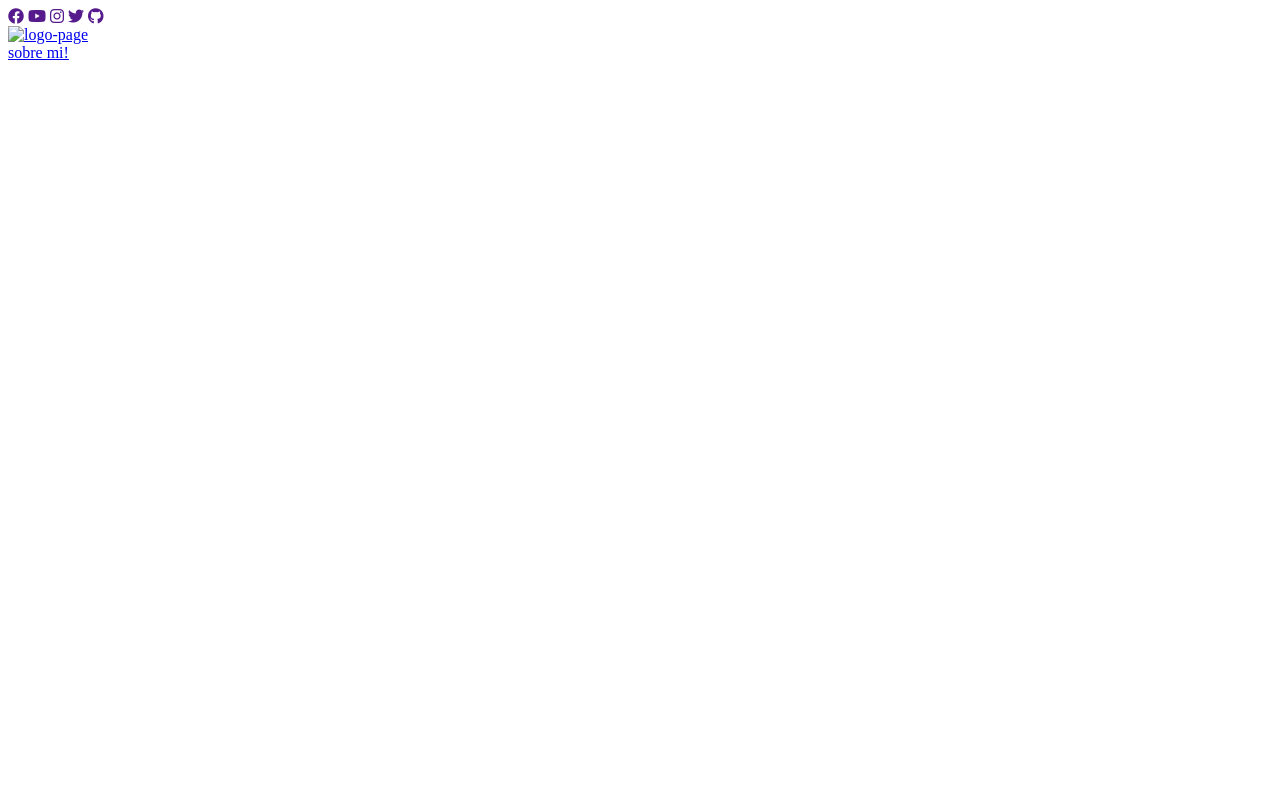
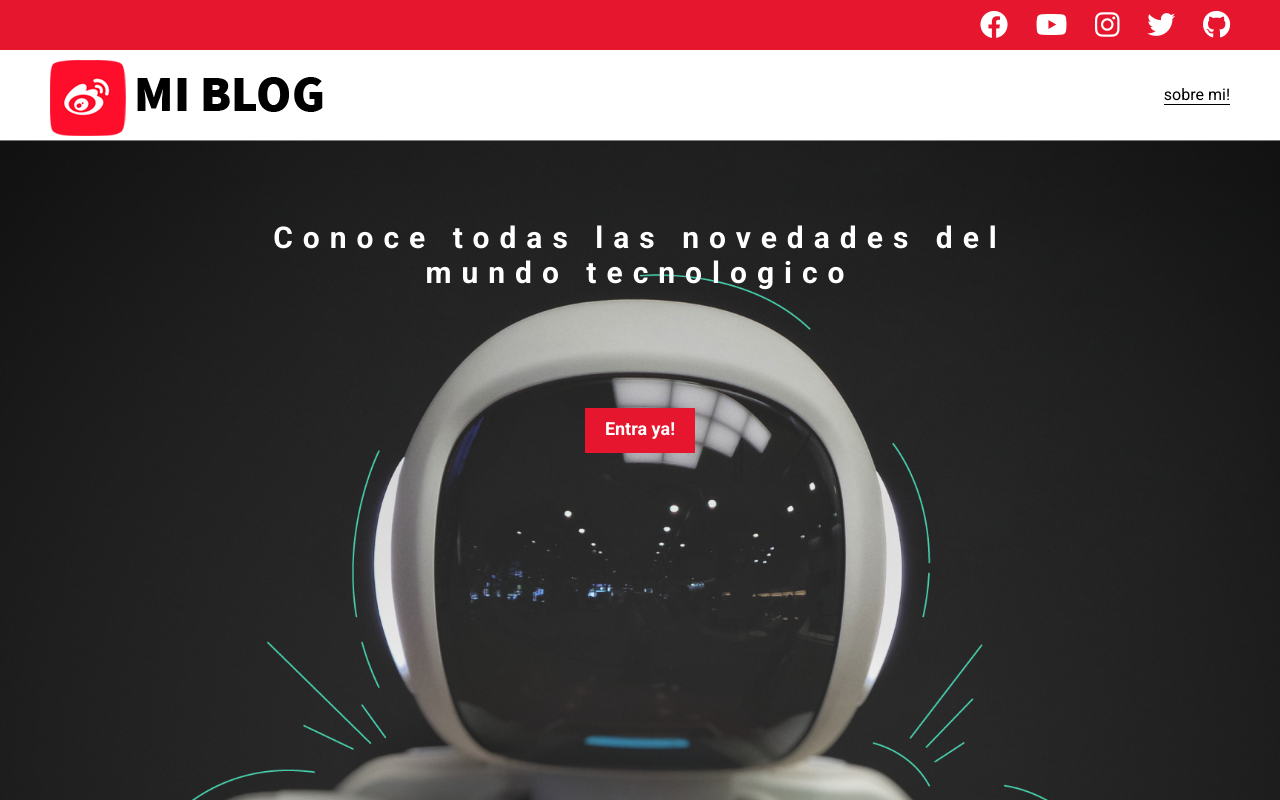
Before and after one commit to elPerna/flexboxgridblog, a plain HTML site: page index.html in a window 1280 px wide. Drawn offline with Linux system fonts and the light colour scheme.

Commit message:
added style on index

```diff
--- a/css/main.css
+++ b/css/main.css
@@ -1,3 +1,128 @@
 /*style made by jose pernalete 21/10/2022*/
 
 @import url('https://fonts.googleapis.com/css2?family=Roboto+Mono:wght@400;500;700&family=Roboto+Slab:wght@400;700&family=Roboto:wght@400;500;700;900&display=swap');
+
+
+*{
+    padding: 0;
+    margin: 0;
+    box-sizing: border-box;
+}
+
+body{
+    font-family: 'roboto','sans-serif';
+    font-size: 400;
+}
+
+.home-body{
+    position: fixed;
+    top: 0;
+    bottom: 0;
+    left: 0;
+    right: 0;
+}
+
+/* header */
+
+.header{
+    width: 100%;
+    height: 140px;
+    display: grid;
+    grid-template-rows: 1fr 1fr;
+}
+
+.social{
+    background-color: #e6162e;
+    width: 100%;
+    height: 50px;
+    display: grid;
+}
+
+.social-icons{
+    width: 250px;
+    height: auto;
+    display: flex;
+    align-items: center;
+    justify-content: space-between;
+    justify-self: end;
+    margin-right: 50px;
+}
+
+.social-icons a{
+    color: #fff;
+    font-size: 28px;
+}
+
+.social-icons a:hover{
+    color: #616161;
+}
+
+.nav{
+    display: grid;
+    grid-template-columns: 1fr 1fr;
+    height: 90px;
+}
+
+.nav-logo{
+    margin-left: 50px;
+    display: flex;
+    justify-content: flex-start;
+    width: 220px;
+    margin-top: 10px;
+}
+
+.nav-link{
+    display: flex;
+    align-items: center;
+    justify-content: flex-end;
+    margin-right: 50px;
+}
+
+.nav-link a{
+    text-decoration: none;
+    color: #000;
+    border-bottom: 1px solid #000;
+}
+
+/* HOME */
+
+.home-main{
+    display: grid;
+    grid-template-columns: 1fr 4fr 1fr;
+    height: 100%;
+    background-image: url('../img/cover.png');
+    background-position: center;
+    background-repeat: no-repeat;
+    background-size: cover;
+}
+
+.main-container{
+    display: grid;
+    grid-column: 2;
+    justify-items: center;
+    height: 350px;
+    margin-top: 80px;
+}
+
+.main-container__text{
+    text-align: center;
+    font-size: 30px;
+    font-weight: 700;
+    letter-spacing: 10px;
+    color: #fff;
+}
+
+.main-container__link{
+    background-color: #e6162e;
+    display: inline-block;
+    padding: 10px 20px;
+    text-decoration: none;
+    color: #fff;
+    font-weight: 700;
+    font-size: 18px;
+    height: 45px;
+}
+
+.main-container__link:hover{
+    background-color: #eb253c;
+}
--- a/index.html
+++ b/index.html
@@ -1,3 +1,5 @@
+<!-- HTML made by Jose Pernalete 21/10/2022 -->
+
 <!DOCTYPE html>
 <html lang="en">
 <head>
@@ -8,7 +10,7 @@
     <link rel="stylesheet" href="/css/all.min.css">
     <link rel="stylesheet" href="/css/main.css">
 </head>
-<body>
+<body class="home-body">
     <header class="header">
         <div class="social">
             <div class="social-icons">
@@ -22,7 +24,7 @@
         <nav class="nav">
             <div class="nav-logo">
                 <a href="index.html">
-                    <img src="" alt="logo-page">
+                    <img src="/img/logo.png" alt="logo-page">
                 </a>
             </div>
             <div class="nav-link">
@@ -30,8 +32,13 @@
             </div>
         </nav>
     </header>
-    <main>
-
+    <main class="home-main">
+        <div class="main-container">
+            <p class="main-container__text">
+                Conoce todas las novedades del mundo tecnologico
+            </p>
+            <a href="blogs.html" class="main-container__link">Entra ya!</a>
+        </div>
     </main>
 </body>
 </html>
```
